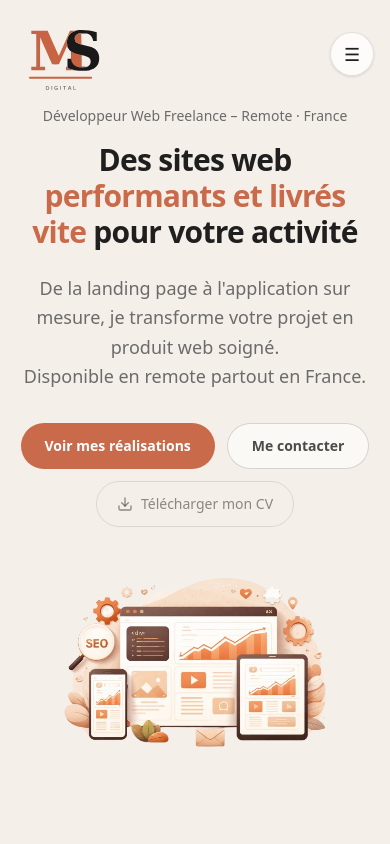
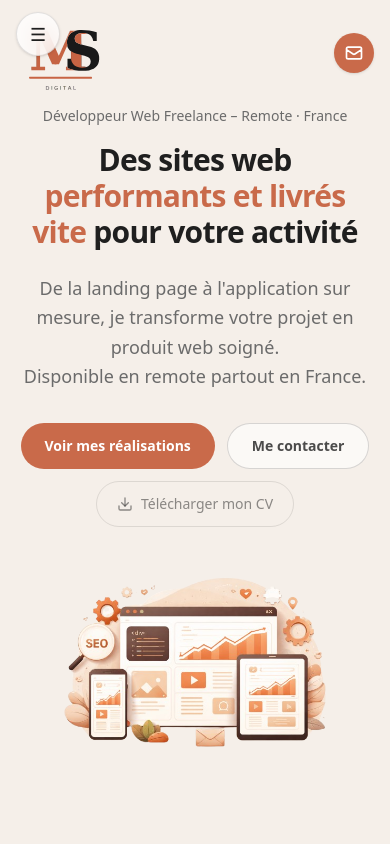
Before and after one commit to MathScic/Portfolio-V2, a Next.js app: page / in a window 390 px wide. Shown: the top 844 px of the page. Built offline with nearby package versions, Linux system fonts and the light colour scheme.

Commit message:
revert: retour header/burger avant modifications mobile

```diff
--- a/app/components/Header.tsx
+++ b/app/components/Header.tsx
@@ -88,6 +88,12 @@ export default function Header() {
         </Link>
       </div>
 
+      {/* Mobile — mail icon */}
+      <Link href="#contact" className="rounded-full bg-primary p-2.5 shadow-sm md:hidden">
+        <svg className="h-5 w-5 text-primary-foreground" fill="none" viewBox="0 0 24 24" stroke="currentColor" strokeWidth={2}>
+          <path strokeLinecap="round" strokeLinejoin="round" d="M3 8l7.89 5.26a2 2 0 002.22 0L21 8M5 19h14a2 2 0 002-2V7a2 2 0 00-2-2H5a2 2 0 00-2 2v10a2 2 0 002 2z" />
+        </svg>
+      </Link>
     </header>
   );
 }
--- a/app/components/MobileHeader.tsx
+++ b/app/components/MobileHeader.tsx
@@ -35,7 +35,7 @@ export function MobileHeader() {
 
   return (
     <>
-      <div className="fixed right-4 top-8 z-50 lg:hidden">
+      <div className="fixed inset-x-4 top-3 z-50 flex items-center justify-between lg:hidden">
         <motion.button
           type="button"
           aria-label="Ouvrir le menu"
```
